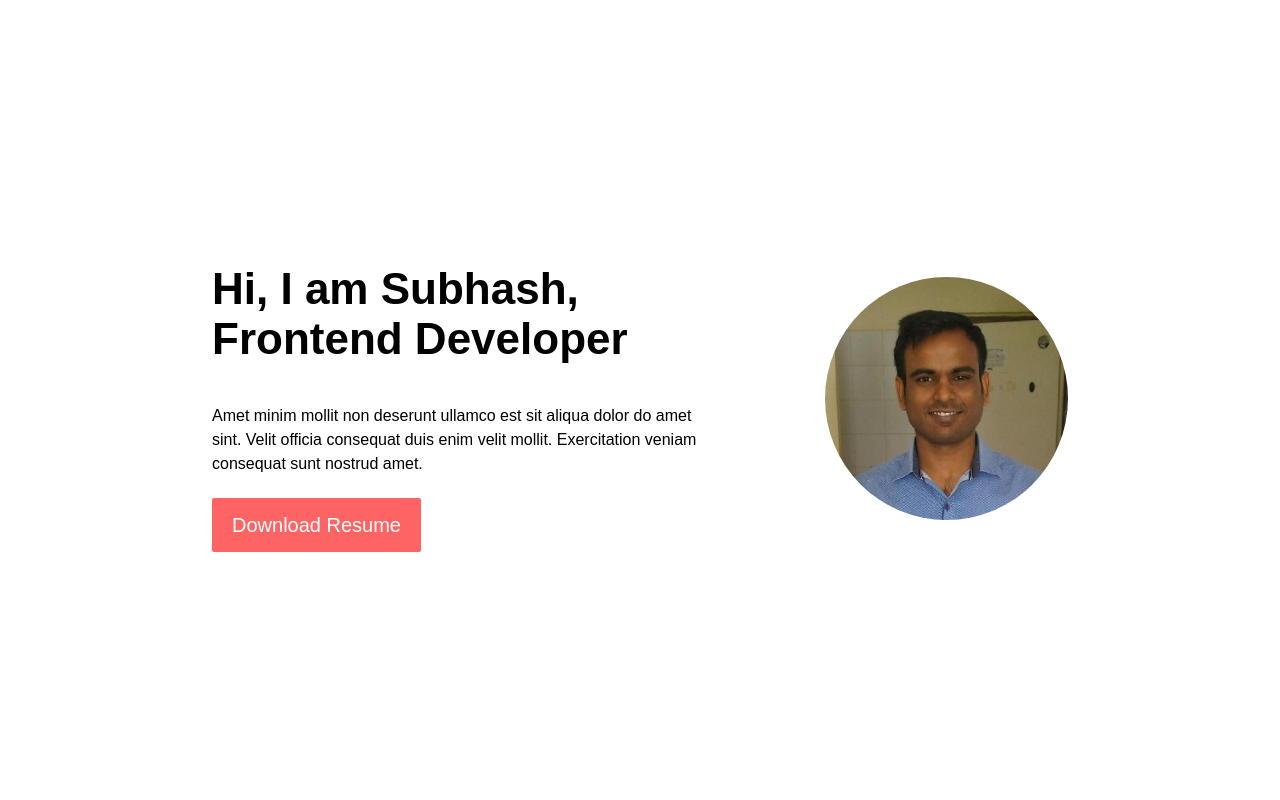
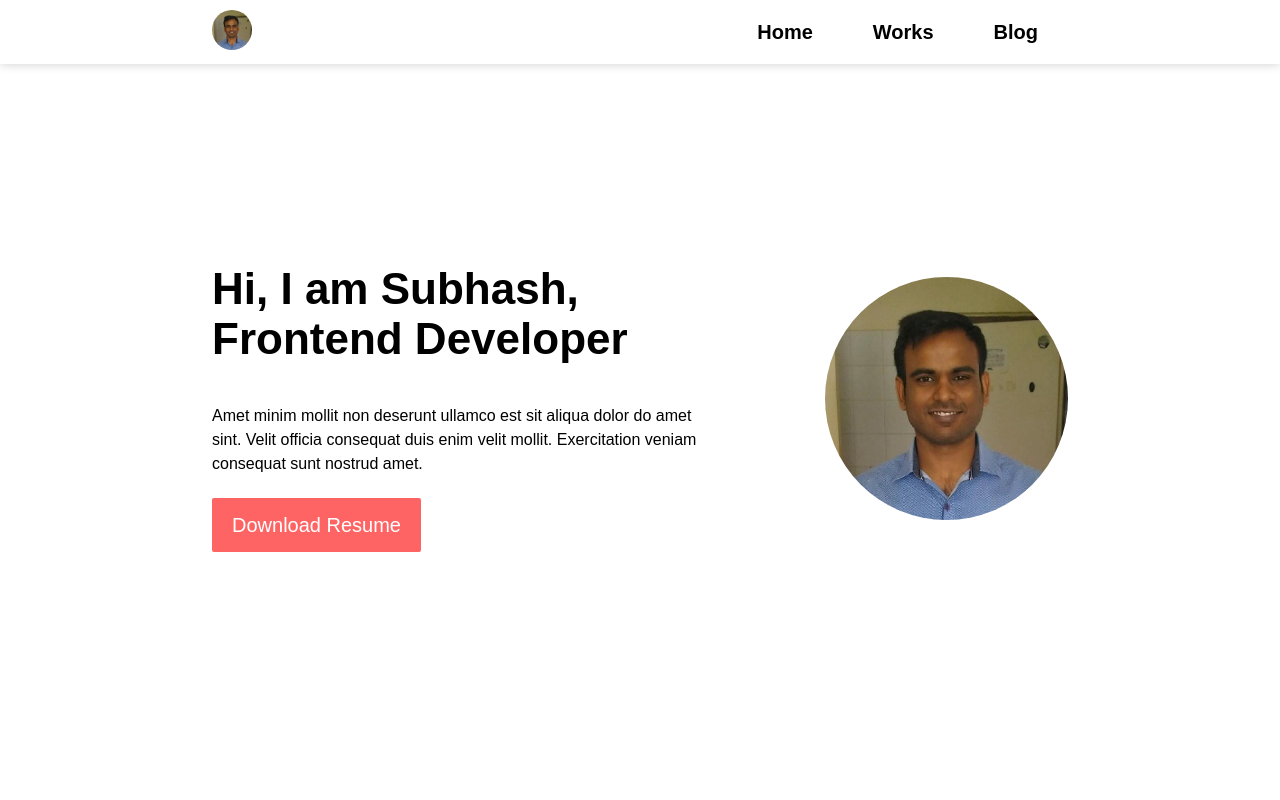
Before and after one commit to curiousdilip/SJ-Website, a Next.js app: page / in a window 1280 px wide. Shown: the top 800 px of the page. Built offline with nearby package versions, Linux system fonts and the light colour scheme.

Commit message:
added header

```diff
--- a/app/blog/page.jsx
+++ b/app/blog/page.jsx
@@ -1,8 +1,10 @@
 import Footer from "../components/Footer";
+import Header from "../components/Header";
 import "./blog.scss";
 export default function Blog() {
   return (
     <>
+      <Header />
       <section id="blog-page">
         <div className="container">
           <div className="heading">
--- /dev/null
+++ b/app/components/Header.jsx
@@ -0,0 +1,32 @@
+import Image from "next/image";
+import Link from "next/link";
+
+export default function Header() {
+  return (
+    <>
+      <nav>
+        <div className="container">
+          <Link href="/">
+            <Image
+              src="/subhash-jha.jpeg"
+              width={40}
+              height={40}
+              alt="Picture of the Subhash Jha"
+            />
+          </Link>
+          <ul>
+            <li>
+              <Link href="/">Home</Link>
+            </li>
+            <li>
+              <Link href="/works">Works</Link>
+            </li>
+            <li>
+              <Link href="/blog">Blog</Link>
+            </li>
+          </ul>
+        </div>
+      </nav>
+    </>
+  );
+}
--- a/app/contact/page.jsx
+++ b/app/contact/page.jsx
@@ -2,6 +2,7 @@ import "./contact.scss";
 export default function Contact() {
   return (
     <>
+      <Header />
       <section id="contact">
         <div className="container">
           <div className="heading">
--- a/app/globals.scss
+++ b/app/globals.scss
@@ -4,6 +4,43 @@
   margin: 0;
   box-sizing: border-box;
   font-family: $base-font-family;
+}
+
+nav {
+  position: fixed;
+  top: 0;
+  left: 0;
+  width: 100%;
+  display: flex;
+  background-color: #fff;
+  box-shadow: 0 0 10px 0px rgba($color: #000000, $alpha: 0.2);
+  padding: 10px 0;
+  .container {
+    width: 856px;
+    margin: 0 auto;
+    display: flex;
+    align-items: center;
+    justify-content: space-between;
+    a {
+      text-decoration: none;
+      img {
+        border-radius: 50%;
+      }
+    }
+    ul {
+      list-style: none;
+      display: flex;
+      li {
+        padding: 0 30px;
+        a {
+          font-size: 20px;
+          font-weight: 700;
+          text-decoration: none;
+          color: #000;
+        }
+      }
+    }
+  }
 }
 
 footer {
--- a/app/not-found.jsx
+++ b/app/not-found.jsx
@@ -1,4 +1,5 @@
 import Link from "next/link";
+import Footer from "./components/Footer";
 
 export default function NotFoundPage() {
   return (
@@ -6,6 +7,7 @@ export default function NotFoundPage() {
       <div className="not-found">
         <Link href="/">Home</Link>
       </div>
+      <Footer />
     </>
   );
 }
--- a/app/page.jsx
+++ b/app/page.jsx
@@ -1,10 +1,12 @@
 import Image from "next/image";
 import "./home.scss";
 import Footer from "./components/Footer";
+import Header from "./components/Header";
 
 export default function Home() {
   return (
     <main>
+      <Header />
       <section id="hero">
         <div className="container">
           <div className="content">
--- a/app/work-detail/page.jsx
+++ b/app/work-detail/page.jsx
@@ -1,9 +1,11 @@
 import Image from "next/image";
 import Footer from "../components/Footer";
+import Header from "../components/Header";
 import "./work-detail.scss";
 export default function workDetail() {
   return (
     <>
+      <Header />
       <section id="work-detail">
         <div className="container">
           <div className="heading">
--- a/app/works/page.jsx
+++ b/app/works/page.jsx
@@ -1,9 +1,11 @@
 import Image from "next/image";
 import Footer from "../components/Footer";
+import Header from "../components/Header";
 import "./works.scss";
 export default function works() {
   return (
     <>
+      <Header />
       <section id="works-page">
         <div className="container">
           <div className="heading">
```
